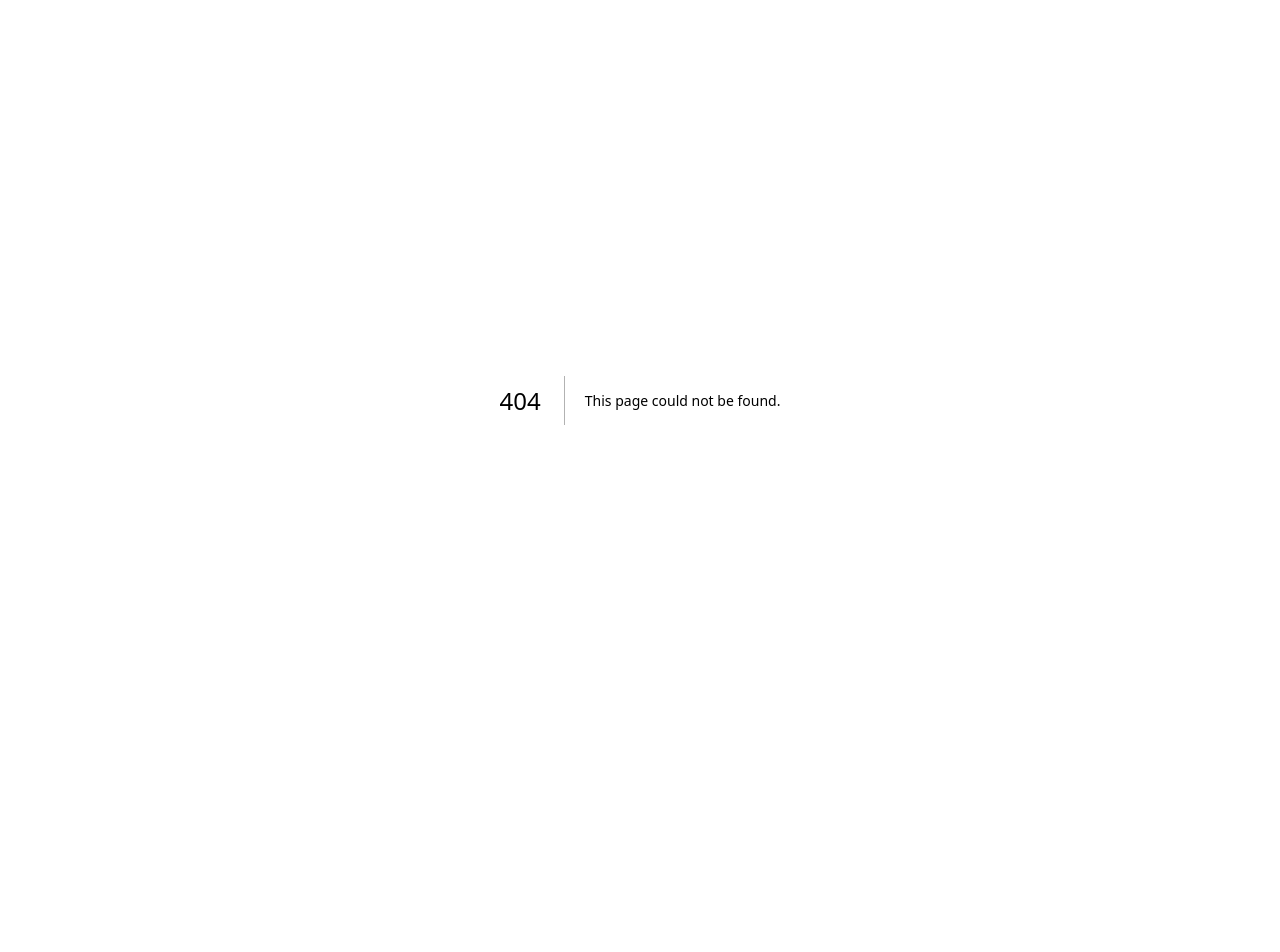
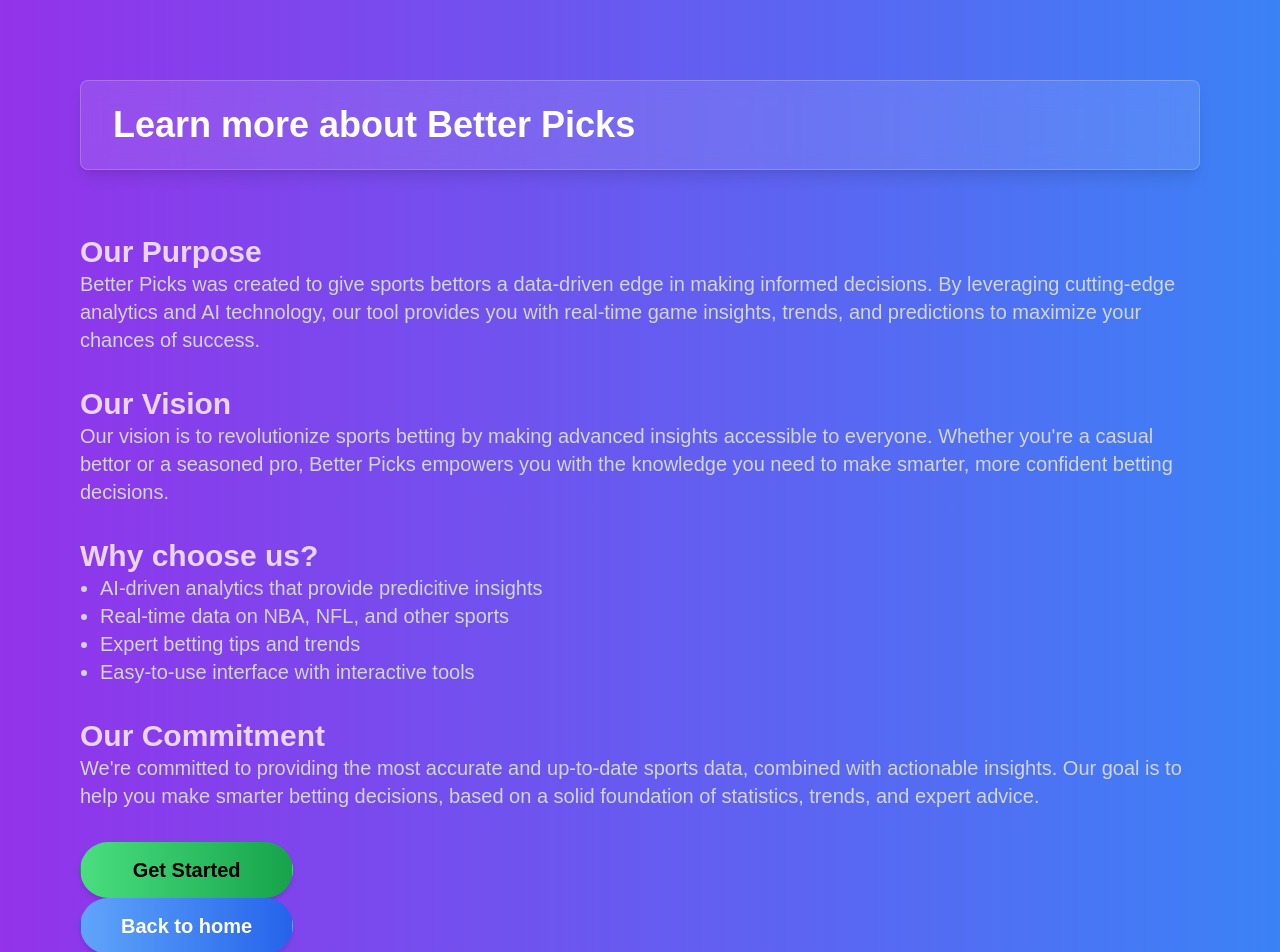
Before and after one commit to kadetownsend4/ML-Betting, a Next.js app in the folder better-picks/: page /learn-more in a window 1280 px wide. Before the commit this address had no page. Shown: the top 952 px of the page. Before the commit the page ends 800 px from the top, so only its background shows below. Built offline with nearby package versions, Linux system fonts and the light colour scheme.

Commit message:
Created a learn more page as well as made edits to the background of the homepage.

```diff
--- /dev/null
+++ b/better-picks/app/learn-more/page.tsx
@@ -0,0 +1,74 @@
+import Link from "next/link";
+
+export default function learnMore() {
+    return (
+        <div className="min-h-screen bg-gradient-to-r from-purple-600 to-blue-500 text-white p-8 sm:p-20">
+            <header className="flex justify-between items-center w-full py-6 px-8 bg-white/10 backdrop-blur-md rounded-lg shadow-lg border border-white/20">
+                <h1 className="text-4xl font-extrabold text-center text-white">Learn more about Better Picks</h1>
+            </header>
+
+            <main className="flex flex-col gap-8 items-center sm:items-start mt-16 flex-grow">
+                <section>
+                    <h2 className="text-3xl font-bold text-purple-200"> Our Purpose</h2>
+                    <p className="text-lg sm:text-xl text-gray-300">
+                        Better Picks was created to give sports bettors a data-driven edge in making informed decisions. By leveraging cutting-edge analytics and AI technology, our tool provides you with real-time game insights, trends, and predictions to maximize your chances of success.
+                    </p>
+                </section>
+
+
+                <section>
+                    <h2 className="text-3xl font-bold text-purple-200"> Our Vision</h2>
+                    <p className="text-lg sm:text-xl text-gray-300">
+                        Our vision is to revolutionize sports betting by making advanced insights accessible to everyone. Whether you're a casual bettor or a seasoned pro, Better Picks empowers you with the knowledge you need to make smarter, more confident betting decisions.
+                    </p>
+                </section>
+
+                <section>
+                    <h2 className="text-3xl font-bold text-purple-200"> Why choose us?</h2>
+                    <ul className="list-disc pl-5 text-lg sm:text-xl text-gray-300">
+                        <li> AI-driven analytics that provide predicitive insights</li>
+                        <li> Real-time data on NBA, NFL, and other sports</li>
+                        <li> Expert betting tips and trends</li>
+                        <li> Easy-to-use interface with interactive tools</li>
+
+                    </ul>
+                    </section>
+
+                    <section>
+                        <h2 className="text-3xl font-bold text-purple-200"> Our Commitment</h2>
+                        <p className="text-lg sm:text-xl text-gray-300">
+                        We're committed to providing the most accurate and up-to-date sports data, combined with actionable insights. Our goal is to help you make smarter betting decisions, based on a solid foundation of statistics, trends, and expert advice.
+
+                        </p>
+                    </section>
+
+                    <section className="text-center">
+                        <a
+                        href="/dashboard"
+                        className="jsx-7dd05aa38b830a2d rounded-full border border-transparent transition-all transform hover:scale-105 flex items-center justify-center bg-gradient-to-r from-green-400 to-green-600 text-black font-semibold gap-2 text-lg sm:text-xl h-12 sm:h-14 px-8 sm:px-10 shadow-md hover:shadow-xl"
+                        >
+                        Get Started
+                    </a>
+
+                    <Link
+                        href="/"
+                        className="rounded-full border border-transparent transition-all transform hover:scale-105 flex items-center justify-center bg-gradient-to-r from-blue-400 to-blue-600 text-white font-semibold gap-2 text-lg sm:text-xl h-12 sm:h-14 px-8 sm:px-10 shadow-md hover:shadow-xl"
+                    >
+
+                        Back to home
+                    </Link>
+                    </section>
+
+
+            </main>
+
+            {/* Footer */}
+
+                <footer className="flex gap-8 flex-wrap items-center justify-center text-gray-300 text-base mt-auto py-6">
+                    <a className="hover:text-green-400 transition-colors" href="/features">Features</a>
+                    <a className="hover:text-green-400 transition-colors" href="/Pricing">Pricing</a>
+                    <a className="hover:text-green-400 transition-colors" href="/Contact Us">Contact Us</a>
+                </footer>
+            </div>
+    );
+}
--- a/better-picks/app/page.tsx
+++ b/better-picks/app/page.tsx
@@ -1,20 +1,7 @@
 "use client";
-import { useState, useEffect, useRef } from "react";
+import { useState } from "react";
 import Link from "next/link";
 import { motion, AnimatePresence } from "framer-motion";
-import { Particles } from "react-tsparticles";
-import { loadFull } from "tsparticles";
-import { Engine } from "tsparticles-engine"; // Import Engine type
-
-const particlesInit = async (engine) => {
-  console.log("Particles engine initialized ✅");
-  try {
-    await loadFull(engine);
-  } catch (error) {
-    console.error("Error loading particles:", error);
-  }
-};
-
 
 const menuItems = [
   {
@@ -54,43 +41,11 @@ const menuItems = [
 export default function Home() {
   const [activeDropdown, setActiveDropdown] = useState(null);
 
-  const particlesInit = async (engine: Engine) => {
-  console.log("Particles engine initialized ✅"); // This should appear in the console
-  try {
-    await loadFull(engine);
-  } catch (error) {
-    console.error("Error loading particles:", error);
-  }
-};
+  return (
+    <div className="min-h-screen text-white p-8 sm:p-20 flex flex-col justify-between relative overflow-hidden bg-gradient">
+      {/* Header */}
+      <header className="flex justify-between items-center w-full py-4 px-8 bg-white/10 backdrop-blur-md rounded-lg shadow-lg border border-white/15">
 
-
-
-
-  return (
-    <div className="min-h-screen text-white p-8 sm:p-20 flex flex-col justify-between relative overflow-hidden">
-      {/* Particle Background */}
-      <Particles
-  id="tsparticles"
-  init={particlesInit}
-  options={{
-    background: { color: "#555555" },
-    particles: {
-      number: { value: 100 },
-      shape: { type: "circle" }, // Change from "star" to "circle"
-      size: { value: 3 }, // Reduce size for a more subtle effect
-      opacity: { value: 1.0 }, // Adjust opacity to make them visible
-      move: { speed: 2, direction: "none", outModes: "bounce" }, // Increase speed
-    },
-  }}
-  className="absolute inset-0 -z-10"
-/>
-
-
-
-
-      {/* Header */}
-        <header className="flex justify-between items-center w-full py-4 px-8 bg-white/10
-        backdrop-blur-md rounded-lg shadow-lg border border-white/15">
         <h1 className="text-3xl font-extrabold text-purple-500 font-mono">Better Picks</h1>
         <nav className="flex space-x-10 relative">
           {menuItems.slice(0, -1).map((item, index) => (
@@ -113,7 +68,7 @@ export default function Home() {
                     exit={{ opacity: 0, y: 10, scale: 0.95 }}
                     transition={{ duration: 0.3, ease: "easeInOut" }}
                     className="absolute left-1/8 mt-2 w-40 bg-white/5
-                    backdrop-blur-md border border-white/10 rounded-2xl shadow-xl p-5"
+                    backdrop-blur-md border border-white/10 rounded-3xl shadow-xl p-3"
                     onMouseEnter={() => setActiveDropdown(item.title)}
                     onMouseLeave={() => setActiveDropdown(null)}
                   >
@@ -182,17 +137,16 @@ export default function Home() {
         </p>
 
         <div className="flex gap-6 items-center flex-col sm:flex-row">
-          <a
-          className="rounded-full border border-transparent transition-all transform hover:scale-105
-          flex items-center justify-center bg-gradient-to-r from-green-400 to-green-600 text-black font-semibold
-          gap-2 text-lg sm:text-xl h-12 sm:h-14 px-8 sm:px-10 shadow-md hover:shadow-xl"
-          href="/dashboard"
-          >
-          Get Started
-          </a>
+        <a
+        href="/dashboard"
+        className="jsx-7dd05aa38b830a2d rounded-full border border-transparent transition-all transform hover:scale-105 flex items-center justify-center bg-gradient-to-r from-green-400 to-green-600 text-black font-semibold gap-2 text-lg sm:text-xl h-12 sm:h-14 px-8 sm:px-10 shadow-md hover:shadow-xl"
+        >
+        Get Started
+        </a>
+
           <a
             className="rounded-full border border-gray-500 transition-all transform hover:scale-105 flex items-center justify-center hover:bg-gray-600 hover:border-transparent text-lg sm:text-xl h-12 sm:h-14 px-8 sm:px-10 shadow-md"
-            href="/about"
+            href="/learn-more"
           >
             Learn More
           </a>
@@ -205,6 +159,35 @@ export default function Home() {
         <a className="hover:text-green-400 transition-colors" href="/pricing">Pricing</a>
         <a className="hover:text-green-400 transition-colors" href="/contact">Contact Us</a>
       </footer>
+
+      {/* Gamblers disclaimer */ }
+      <div className="mt-6 text-center text-sm text-gray-400">
+        <p>
+          Gambling problem? Call 1-800-GAMBLER for help. Must be 18 or older to gamble.
+        </p>
+      </div>
+
+
+      {/* Animated Gradient Background */}
+      <style jsx>{`
+        @keyframes gradient {
+          0% {
+            background-position: 0% 50%;
+          }
+          50% {
+            background-position: 100% 50%;
+          }
+          100% {
+            background-position: 0% 50%;
+          }
+        }
+
+        .bg-gradient {
+          background: linear-gradient(270deg, #1a1a2e, #16213e, #0f3460, #e94560);
+          background-size: 400% 400%;
+          animation: gradient 10s ease infinite;
+        }
+      `}</style>
     </div>
   );
 }
```
